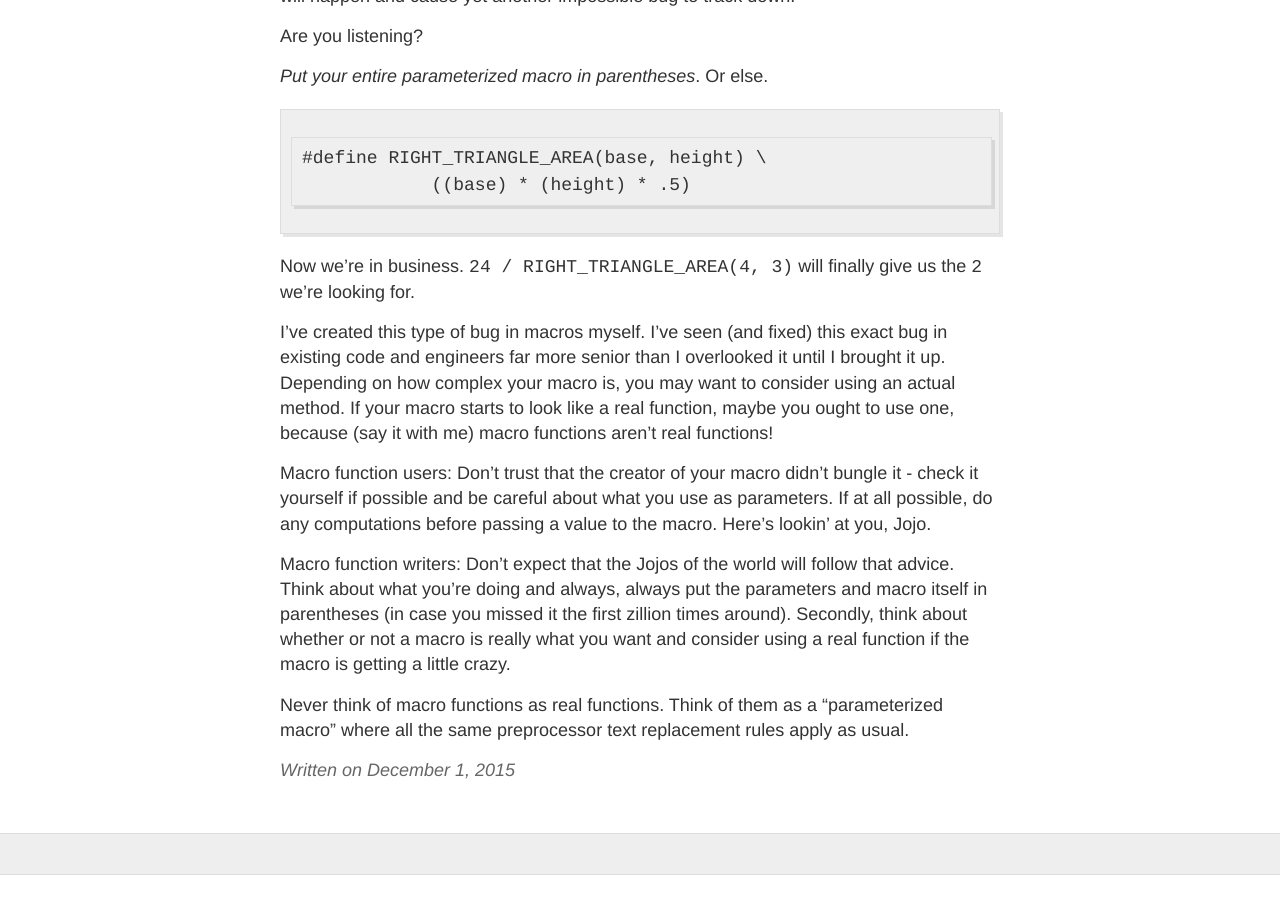
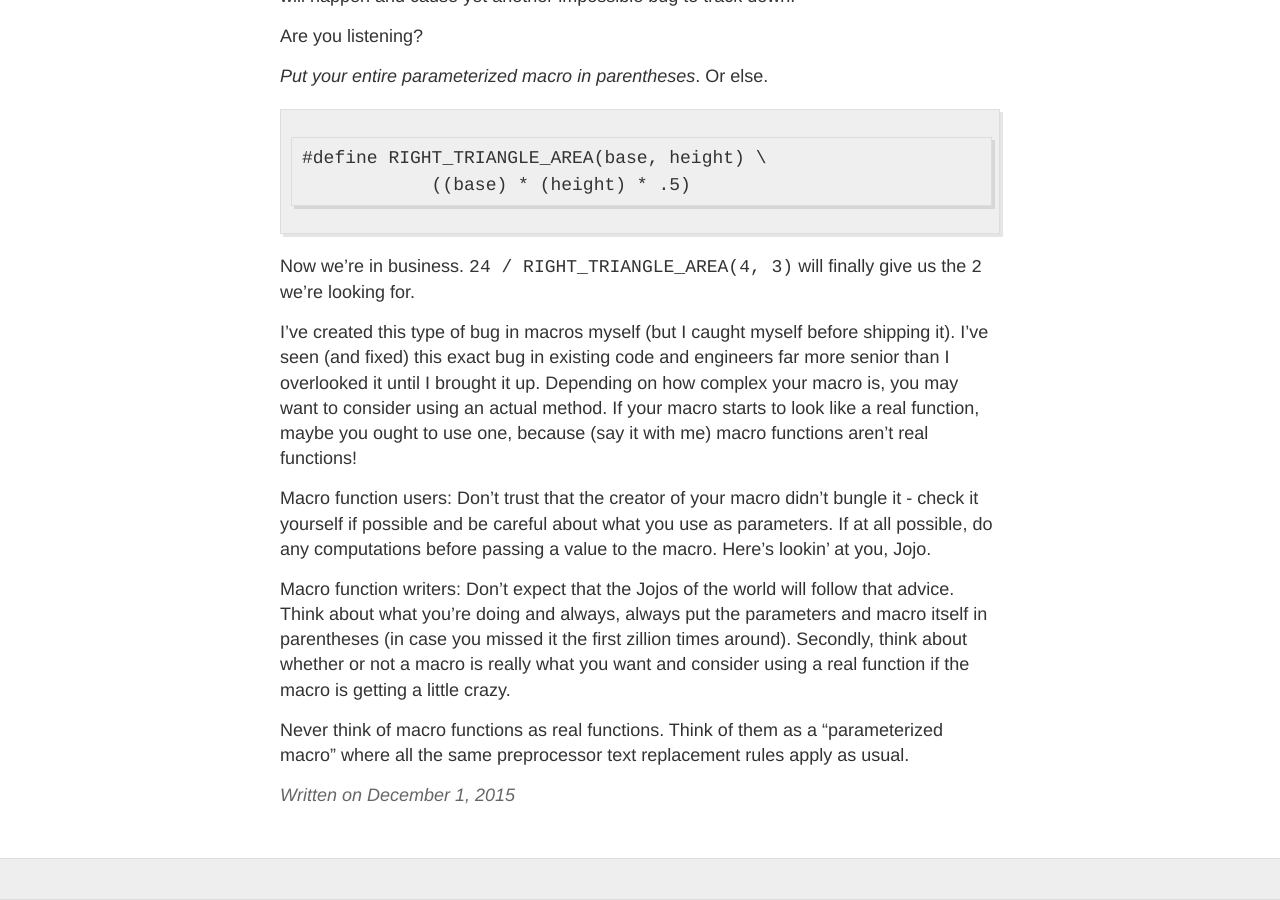
Before and after one commit to mrb113/mrb113.github.io, a Jekyll site: the page built from _posts/2015-12-1-Macros.md, in a window 1280 px wide and 900 px high, scrolled down 3007 px. Built offline with Jekyll 4.4.1, drawn with Linux system fonts in a browser that asks for light colours; Markdown is read by kramdown in place of the engine named in the settings; comment, search, counter and statistics services are not loaded; before the commit the page ends 3882 px from its top, so only the background shows below that.

Commit message:
Clarify and fancy up formatting

```diff
--- a/_posts/2015-12-1-Macros.md
+++ b/_posts/2015-12-1-Macros.md
@@ -106,7 +106,7 @@ Are you listening?
 
 Now we're in business. `24 / RIGHT_TRIANGLE_AREA(4, 3)` will finally give us the `2` we're looking for.
 
-I've created this type of bug in macros myself. I've seen (and fixed) this exact bug in existing code and engineers far more senior than I overlooked it until I brought it up. Depending on how complex your macro is, you may want to consider using an actual method. If your macro starts to look like a real function, maybe you ought to use one, because (say it with me) macro functions aren't real functions!
+I've created this type of bug in macros myself (but I caught myself before shipping it). I've seen (and fixed) this exact bug in existing code and engineers far more senior than I overlooked it until I brought it up. Depending on how complex your macro is, you may want to consider using an actual method. If your macro starts to look like a real function, maybe you ought to use one, because (say it with me) macro functions aren't real functions!
 
 Macro function users: Don't trust that the creator of your macro didn't bungle it - check it yourself if possible and be careful about what you use as parameters. If at all possible, do any computations before passing a value to the macro. Here's lookin' at you, Jojo.
 
```
